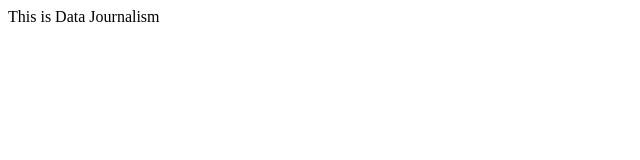
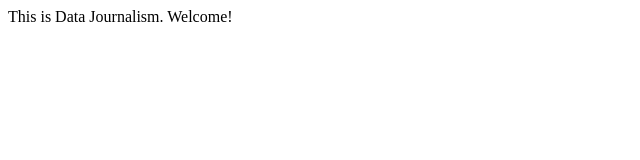
Before and after one commit to rgineo1/rgineo1.github.io, a plain HTML site: page hofstra/jrnl83/index.html in a window 1280 px wide. Shown: the full height of the page, 0-640 px from the left. Drawn offline with Linux system fonts and the light colour scheme.

Commit message:
Update index.html

```diff
--- a/hofstra/jrnl83/index.html
+++ b/hofstra/jrnl83/index.html
@@ -3,7 +3,7 @@
   </head>
 
   <body>
-    This is Data Journalism
+    This is Data Journalism. Welcome!
   </body>
 
 </html>
```
